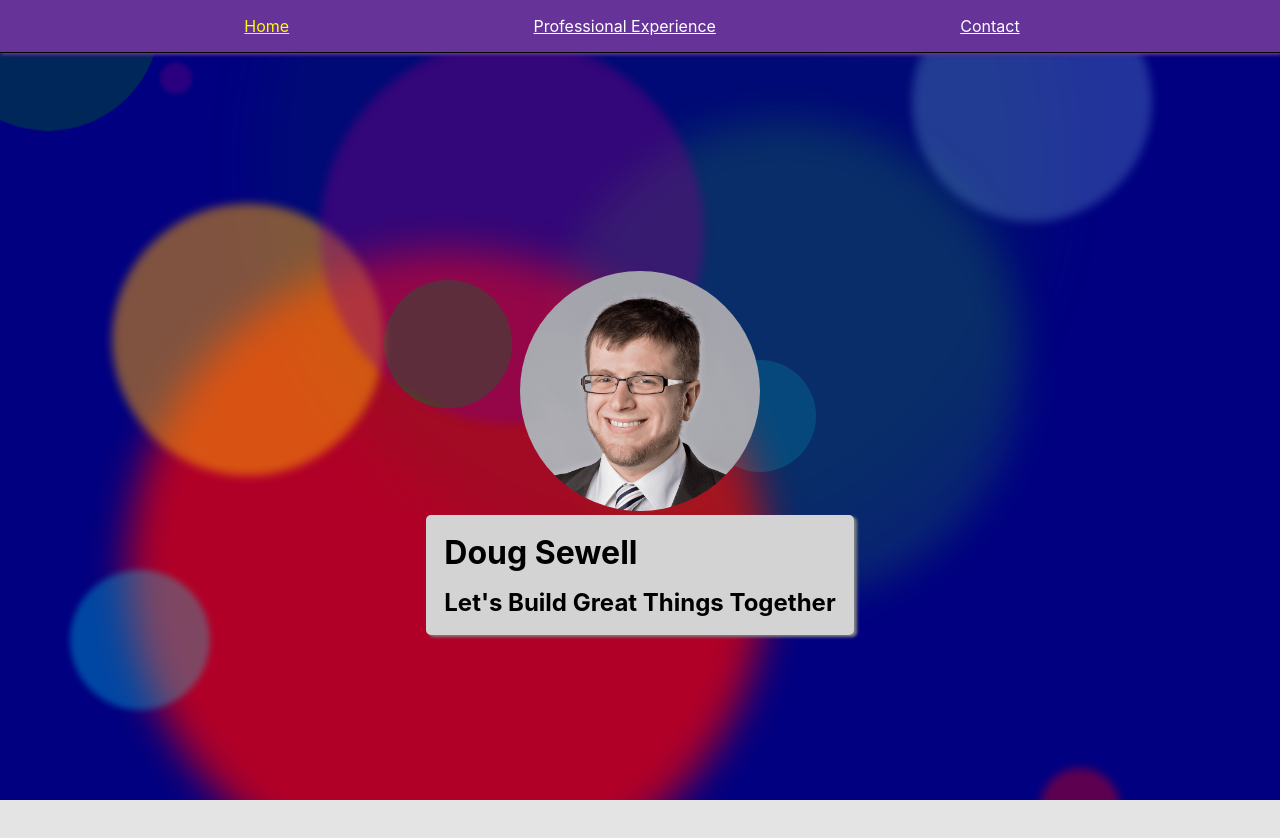
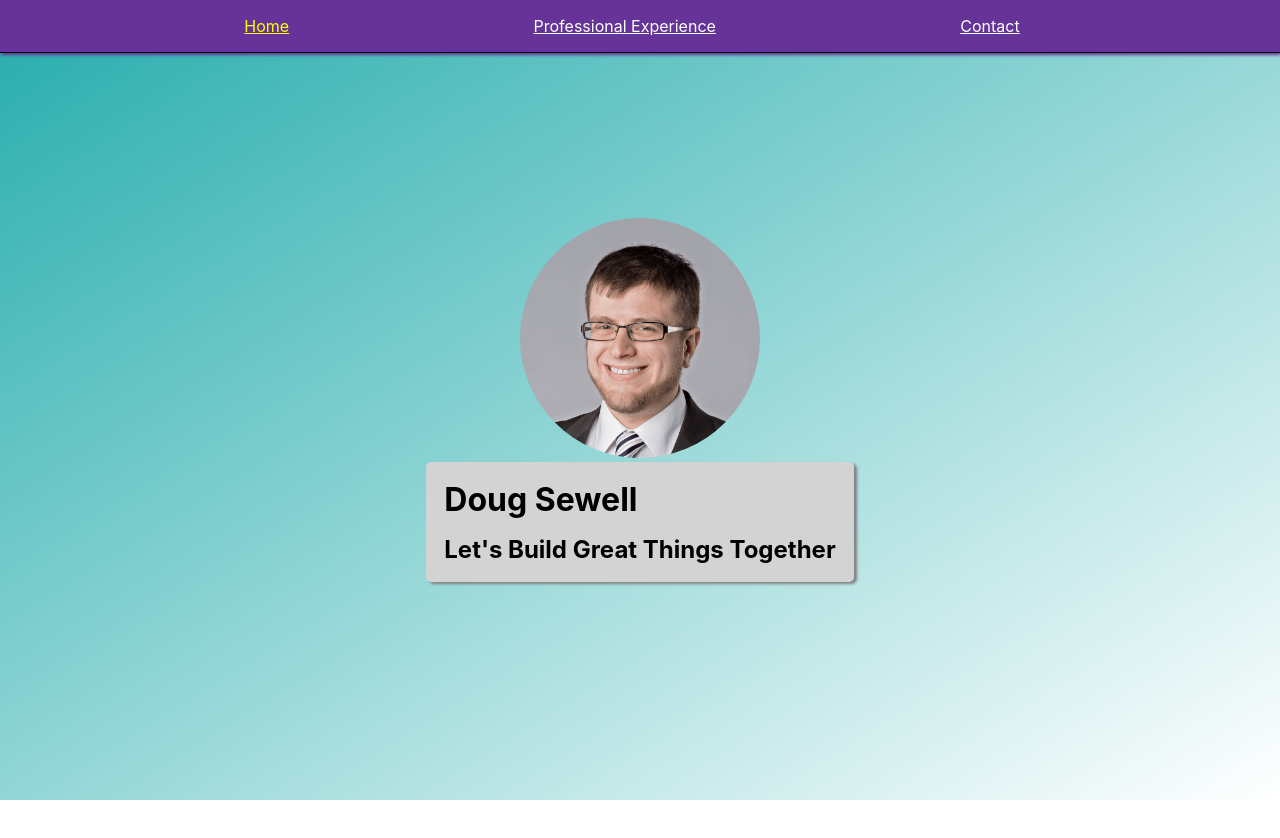
Before and after one commit to Doug-Sewell/portfolio-site, a React (Create React App) app: page / in a window 1280 px wide. Shown: the top 838 px of the page. After the commit the page ends 800 px from the top, so only its background shows below. Built offline with nearby package versions, Linux system fonts and the light colour scheme.

Commit message:
Removed circle backdrop and added a teal background. Fixed CSS overflow issue.

```diff
--- a/src/App.css
+++ b/src/App.css
@@ -3,11 +3,3 @@
   margin:0;
   padding:0;
 }
-
-body {
-  background-color:#e4e4e4;
-}
-
-.stuff{
-  margin-bottom:2rem;
-}
--- a/src/Components/Header/Header.module.css
+++ b/src/Components/Header/Header.module.css
@@ -1,10 +1,14 @@
 .headerContainer {
-    padding: 0 1.5rem;
+    display:flex;
+    min-height:100vh;
+}
+
+.headerContainer {
     display:flex;
 }
 
 .header {
-    min-height:100vh;
+
     margin: auto;
     display:flex;
     flex-direction:column;
--- a/src/Components/Navigation/Navigation.module.css
+++ b/src/Components/Navigation/Navigation.module.css
@@ -4,6 +4,7 @@
     border-bottom:black 1px solid;
     box-shadow:1px 2px 3px rebeccapurple;
     width:100%;
+    position:absolute;
 }
 
 .NavList {
--- a/src/UI/BackDrop/BackDrop.js
+++ b/src/UI/BackDrop/BackDrop.js
@@ -3,31 +3,6 @@ import classes from './BackDrop.module.css';
 
 import classnames from 'classnames';
 
-const backdrop = () => {
-    return (
-        <div className={classes.circleContainer}>
-            <div className={classnames([classes.circle,classes.one])}></div>
-            <div className={classnames([classes.circle,classes.two])}></div>
-            <div className={classnames([classes.circle,classes.three])}></div>
-            <div className={classnames([classes.circle,classes.four])}></div>
-            <div className={classnames([classes.circle,classes.five])}></div>
-            <div className={classnames([classes.circle,classes.six])}></div>
-            <div className={classnames([classes.circle,classes.seven])}></div>
-            <div className={classnames([classes.circle,classes.eight])}></div>
-            <div className={classnames([classes.circle,classes.nine])}></div>
-            <div className={classnames([classes.circle,classes.ten])}></div>
-            <div className={classnames([classes.circle,classes.eleven])}></div>
-            <div className={classnames([classes.circle,classes.twelve])}></div>
-            <div className={classnames([classes.circle,classes.thirteen])}></div>
-            <div className={classnames([classes.circle,classes.fourteen])}></div>
-            <div className={classnames([classes.circle,classes.fifteen])}></div>
-            <div className={classnames([classes.circle,classes.sixteen])}></div>
-            <div className={classnames([classes.circle,classes.seventeen])}></div>
-            <div className={classnames([classes.circle,classes.eighteen])}></div>
-            <div className={classnames([classes.circle,classes.nineteen])}></div>
-            <div className={classnames([classes.circle,classes.twenty])}></div>
-        </div>
-    );
-}
+const backdrop = () => <div className={classes.circleContainer}></div>;
 
 export default backdrop;
--- a/src/UI/BackDrop/BackDrop.module.css
+++ b/src/UI/BackDrop/BackDrop.module.css
@@ -2,241 +2,7 @@
     position:absolute;
     height: 100vh;
     width: 100vw;
-    background-color:navy;
+    background-image: linear-gradient(to bottom right, rgb(37, 172, 172),white);
     overflow:hidden;
     z-index:-5;
   }
-
-.circle{
-    position:absolute;
-    border-radius:50%;
-    opacity:.5;
-  }
-
-  .one{
-    left:20%;
-    top:20px;
-    height:15rem;
-    width:15rem;
-    background-color:yellow;
-    opacity:1;
-    z-index:1;
-    animation: circleAnimation 40s linear infinite;
-  }
-
-  @keyframes circleAnimation{
-    0%{
-      opacity:0;
-      transform:translateY(-60vh);
-    }
-    90%{
-      opacity:1;
-    }
-    100%{
-      opacity:0;
-      transform:translateY(150vh);
-    }
-  }
-
-  .two{
-    bottom:30px;
-    left:70px;
-    height:140px;
-    width:140px;
-    background-color:aqua;
-    opacity:.5;
-    filter:blur(3px);
-    animation: circleAnimation 20s linear infinite;
-  }
-
-  .three{
-    left:50%;
-    bottom:50%;
-    height:30rem;
-    width:30rem;
-    background-color:purple;
-    opacity:.5;
-    filter:blur(5px);
-    animation: circleAnimation 60s linear infinite;
-  }
-
-  .four{
-    right:10rem;
-    bottom:2rem;
-    height:5rem;
-    width:5rem;
-    background-color:red;
-    filter:blur(5px);
-    animation: circleAnimation 15s linear infinite;
-  }
-
-  .five{
-    right:20%;
-    bottom:0;
-    height:30rem;
-    width:30rem;
-    background-color:limegreen;
-    filter:blur(20px);
-    z-index:-1;
-    animation: circleAnimation 30s linear infinite;
-  }
-
-  .six{
-    left:20%;
-    top:15%;
-    height:50rem;
-    width:50rem;
-    background-color:green;
-    filter:blur(30px);
-    animation: circleAnimation 70s linear infinite;
-  }
-
-  .seven{
-    right:10%;
-    top:10%;
-    height:15rem;
-    width:15rem;
-    background-color:skyblue;
-    filter:blur(5px);
-    animation: circleAnimation 22s linear infinite;
-  }
-
-  .eight{
-    height:20rem;
-    width:20rem;
-    background-color:Red;
-    left:50%;
-    filter:blur(5px);
-    z-index:-2;
-    animation: circleAnimation 53s linear infinite;
-  }
-
-  .nine{
-    left:10rem;
-    top:3rem;
-    width:2rem;
-    height:2rem;
-    background-color:purple;
-    filter:blur(2px);
-    animation: circleAnimation 17s linear infinite;
-  }
-
-  .ten{
-    width:7rem;
-    height:7rem;
-    background-color:aqua;
-    opacity:1;
-    left:55%;
-    bottom:3rem;
-    animation: circleAnimation 42s linear infinite;
-  }
-
-  .eleven{
-    width:8rem;
-    height:8rem;
-    background-color:green;
-    opacity:.8;
-    left:30%;
-    top:-5rem;
-    animation: circleAnimation 10s linear infinite;
-  }
-
-  .twelve{
-    width:8rem;
-    height:8rem;
-    background-color:teal;
-    opacity:1;
-    z-index:1;
-    top:-5rem;
-    right:10rem;
-    animation: circleAnimation 37s linear infinite;
-  }
-
-  .thirteen{
-    width:14rem;
-    height:14rem;
-    background-color:green;
-    opacity:.5;
-    top:-5rem;
-    right:70rem;
-    animation: circleAnimation 18s linear infinite;
-  }
-
-  .fourteen{
-      width:40rem;
-    height:40rem;
-    background-color:red;
-    opacity:.5;
-    z-index:1;
-    top:-20rem;
-    right:40%;
-    filter:blur(20px);
-    z-index:-1;
-    animation: circleAnimation 8s linear infinite;
-  }
-
-  .fifteen{
-    width:20rem;
-    height:20rem;
-    background-color:magenta;
-    opacity:.7;
-    top:-20rem;
-    right:.5rem;
-    animation: circleAnimation 19s linear infinite;
-    filter:blur(8px);
-  }
-
-  .sixteen{
-    width:16rem;
-    height:16rem;
-    background-color:pink;
-    opacity:.5;
-    filter:blur(5px);
-    top:-16rem;
-    right:19rem;
-    animation: circleAnimation 29s linear infinite;
-  }
-
-  .seventeen{
-    width:17rem;
-    height:17rem;
-    background-color:orange;
-    opacity:.8;
-    top:-5rem;
-    left:7rem;
-    filter:blur(5px);
-    animation: circleAnimation 11s linear infinite;
-  }
-
-  .eighteen{
-    width:24rem;
-    height:24rem;
-    background-color:purple;
-    opacity:.3;
-    filter:blur(5px);
-    top:-5rem;
-    left:20rem;
-    animation: circleAnimation 14s linear infinite;
-  }
-
-  .nineteen{
-    width:3rem;
-    height:3rem;
-    background-color:yellowgreen;
-    opacity:.7;
-    top:-5rem;
-    left:23rem;
-    animation: circleAnimation 39s linear infinite;
-    filter:blur(5px);
-  }
-
-  .twenty{
-    width:17rem;
-    height:17rem;
-    background-color:red;
-    opacity:.5;
-    top:-5rem;
-    left:40rem;
-    animation: circleAnimation 45s linear infinite;
-    filter:blur(5px);
-  }
```
